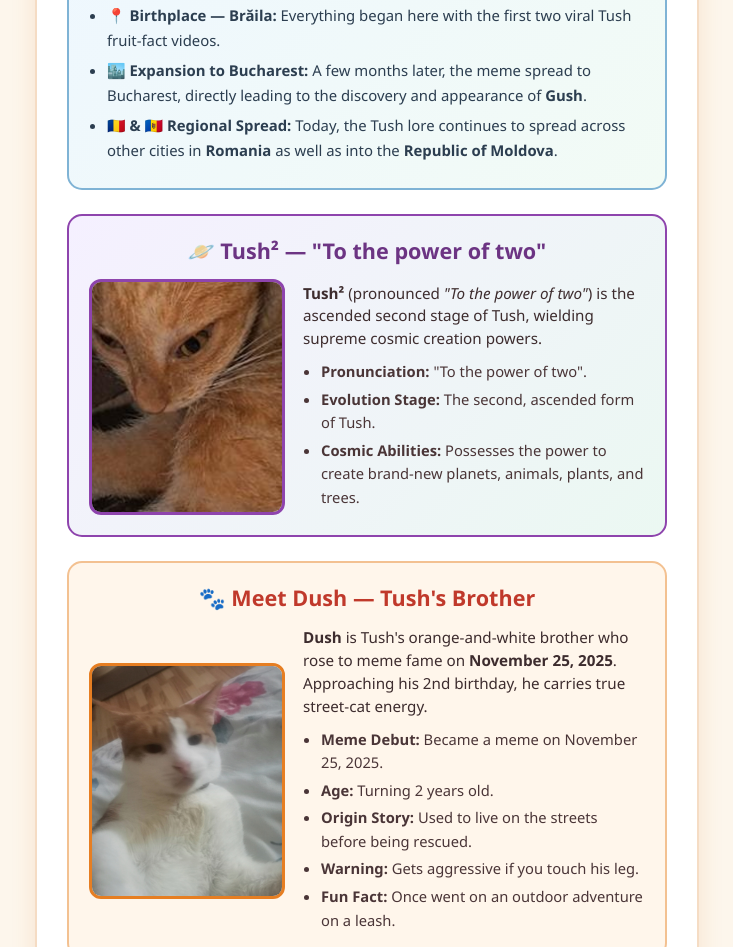
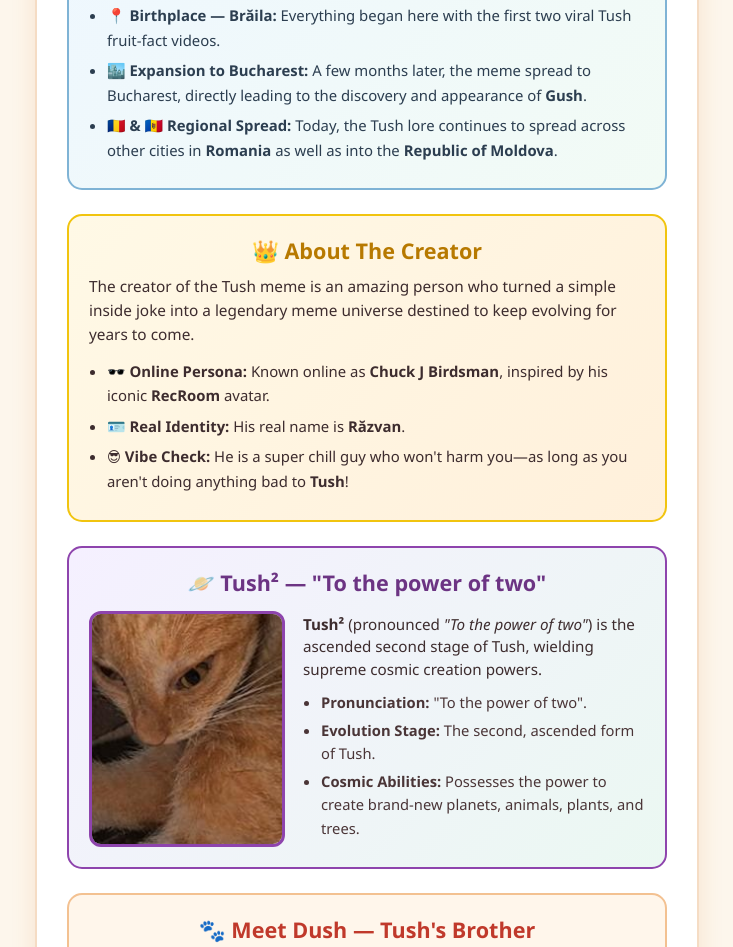
Before and after one commit to googledu69/tush-the-cat-archive, a plain HTML site: page index.html in a window 1280 px wide. Shown: the part 1265-2212 px from the top of the page, without its empty margins (273-1006 px from the left). Drawn offline with Linux system fonts and the light colour scheme.

Commit message:
Update index.html

```diff
--- a/index.html
+++ b/index.html
@@ -1,4 +1,6 @@
-<!DOCTYPE html>
+
+
+       <!DOCTYPE html>
 <html lang="en">
 <head>
   <meta charset="UTF-8">
@@ -142,6 +144,34 @@
       color: #2c3e50;
     }
     .geo-steps li { margin-bottom: 6px; }
+    .creator-box {
+      margin-top: 24px;
+      padding: 20px;
+      background: linear-gradient(135deg, #fff9e6 0%, #fff0db 100%);
+      border: 2px solid #f1c40f;
+      border-radius: 15px;
+      text-align: left;
+    }
+    .creator-box h2 {
+      margin: 0 0 10px;
+      font-size: 1.35rem;
+      color: #b77900;
+      text-align: center;
+    }
+    .creator-box p {
+      margin: 0 0 12px;
+      font-size: 0.96rem;
+      line-height: 1.55;
+      color: #3d2c2e;
+    }
+    .creator-facts {
+      margin: 0;
+      padding-left: 18px;
+      font-size: 0.93rem;
+      line-height: 1.65;
+      color: #3d2c2e;
+    }
+    .creator-facts li { margin-bottom: 6px; }
     .brother-section {
       margin-top: 24px;
       padding: 20px;
@@ -294,6 +324,17 @@
         </ul>
       </div>
 
+      <div class="creator-box">
+        <h2>👑 About The Creator</h2>
+        <p>
+          The creator of the Tush meme is an amazing person who turned a simple inside joke into a legendary meme universe destined to keep evolving for years to come.
+        </p>
+        <ul class="creator-facts">
+          <li><strong>🕶️ Online Persona:</strong> Known online as <strong>Chuck J Birdsman</strong>, inspired by his iconic <strong>RecRoom</strong> avatar.</li>
+          <li><strong>🪪 Real Identity:</strong> His real name is <strong>Răzvan</strong>.</li>
+          <li><strong>😎 Vibe Check:</strong> He is a super chill guy who won't harm you—as long as you aren't doing anything bad to <strong>Tush</strong>!</li>
+        </ul>
+      </div>
       <div class="brother-section cosmic-edition">
         <h2>🪐 Tush² — "To the power of two"</h2>
         <div class="brother-card">
@@ -308,6 +349,7 @@
           </div>
         </div>
       </div>
+
       <div class="brother-section">
         <h2>🐾 Meet Dush — Tush's Brother</h2>
         <div class="brother-card">
@@ -426,7 +468,7 @@
       </div>
     </div>
     <div class="footer">
-      Tush, Tush², Dush, Crepus, Lush 👻 & Gush (R.I.P.) Meme Archive • Est. Late 2025 🥨🐉🪐⚡🪟🐾🎸👻🕊️
+      Tush, Tush², Dush, Crepus, Lush 👻 & Gush (R.I.P.) Meme Archive • Created by Răzvan (Chuck J Birdsman) 👑
     </div>
   </div>
   <script>
```
